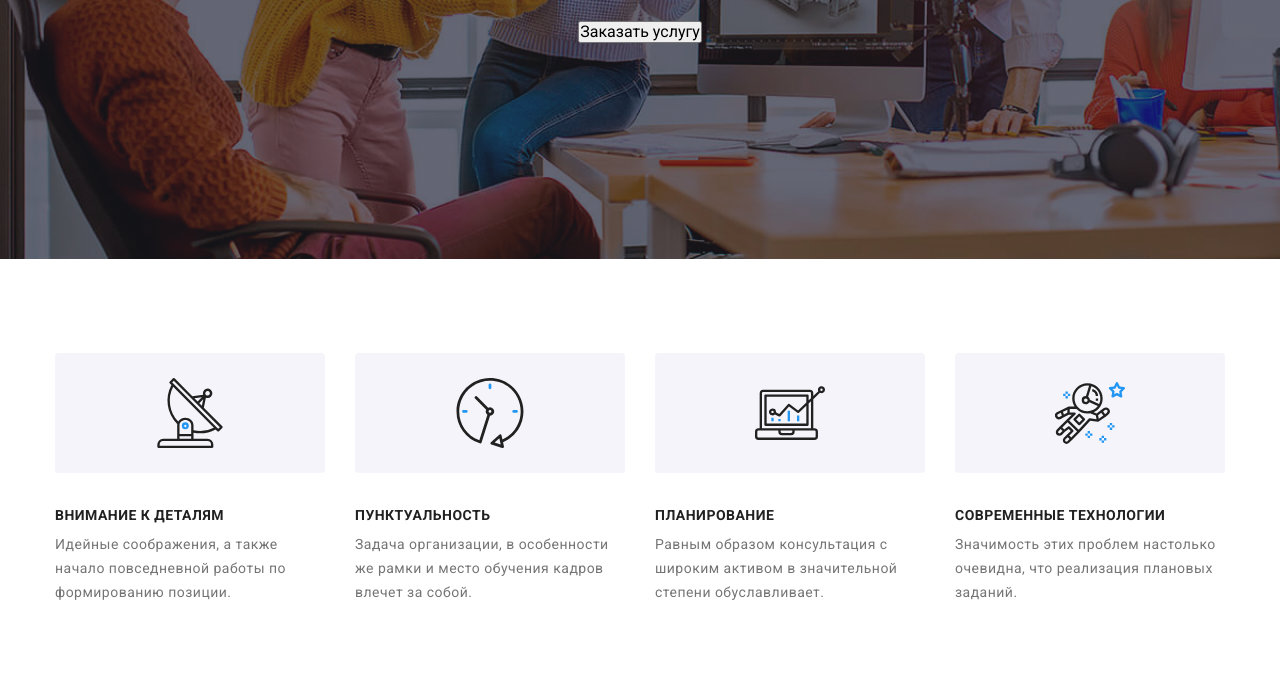
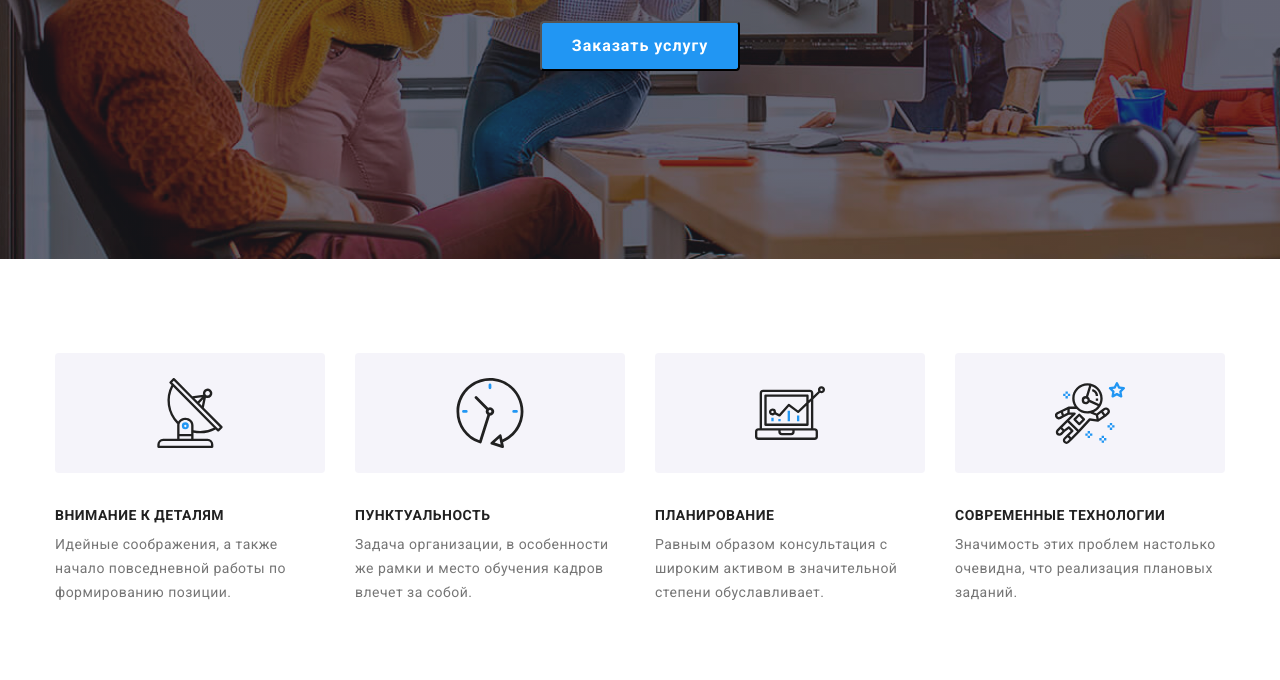
Before and after one commit to GromovVv/goit-markup-hw-05, a plain HTML site: page index.html in a window 1280 px wide. Shown: the part 420-1100 px from the top of the page. Drawn offline with nearby package versions, Linux system fonts and the light colour scheme.

Commit message:
исправлен баг с кнопкой "заказать услугу"
исправлен баг с кнопкой "заказать услугу"

```diff
--- a/css/styles.css
+++ b/css/styles.css
@@ -230,7 +230,7 @@ padding-bottom: 30px;
 padding-left: 252px;
 
 }
-.footer-list-link
+
 
 .btn {
 color: var(--text-dark-theme-color);
```
